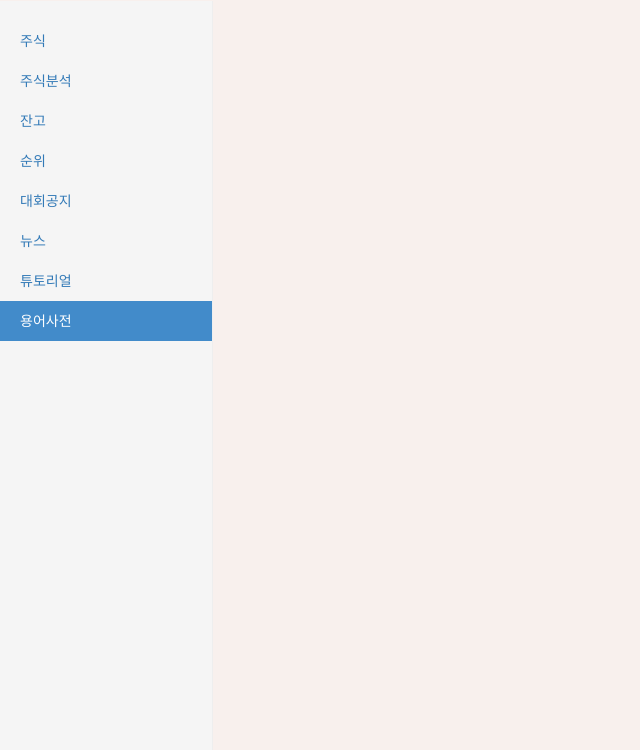
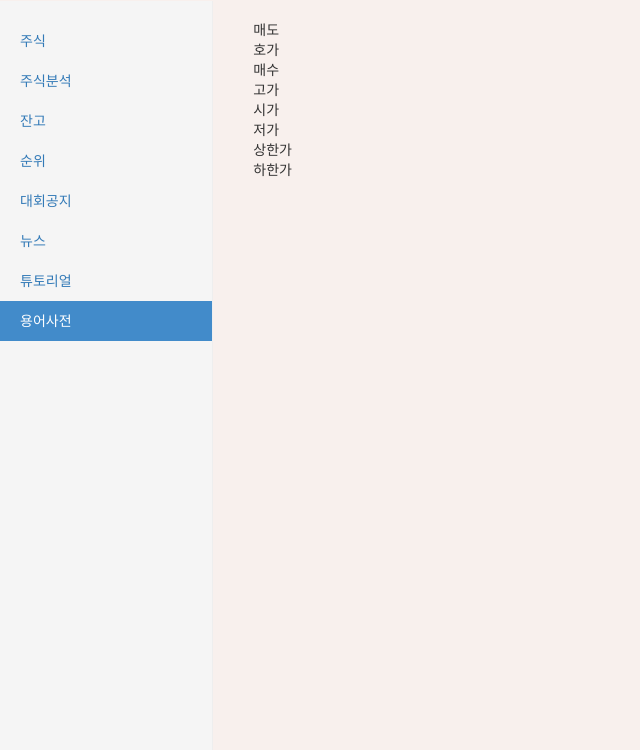
Before and after one commit to myungseokang/bluechip, a Django app: template templates/term/term.html in a window 1280 px wide. Shown: the part 50-800 px from the top of the page, without its empty margins (0-640 px from the left). Run offline with Django 3.2, Linux system fonts and the light colour scheme; the template is opened without the code that fills it: values that come from a table or form of the project are taken from there, others are empty; data comes from the database, SQL or seed files in the repository; parts of the project's set-up code (start-up, migrations or seed data) failed here and were passed over; some libraries are stand-ins or nearby versions.

Commit message:
term.views 오류 수정

```diff
--- a/templates/stock/Balances.html
+++ b/templates/stock/Balances.html
@@ -24,7 +24,7 @@
         <div class="col-sm-9 col-sm-offset-3 col-md-10 col-md-offset-2 main" style="background-color: #F8F0ED;">
             <div class="row">
                 <div class="col-sm-8 blog-main" style="margin-bottom: 30px;">
-                  <div class="blog-post" style="background-color: #fff;">
+                  <div class="blog-post" style="background-color: #fff;" >
                       <h4 class="blog-post-title" style="background-color: #F8F0ED;"><span style="padding-right: 15px;padding-left: 15px;background-color: #fff;padding-top: 10px;padding-bottom: 10px;">보유주식</span></h4>
                         <table class="table table-hover">
                           <thead>
@@ -82,7 +82,7 @@
                                         <td>{{ log_stock.stock.title }}</td>
                                         {% if log_stock.request_flag %}<td>매수</td>{% else %}<td>매도</td>{% endif %}
                                         <td>{{ log_stock.request_price }}</td>
-                                        <td>{{ log_stock.count }}</td>
+                                        <td>{{ log_stock }}</td>
                                         <td>{{ log_stock.total_price }}</td>
                                         {% if log_stock.flag %}<td>체결</td>{% else %}<td>미체결</td>{% endif %}
                                         {% if not log_stock.flag %}
--- a/templates/term/term.html
+++ b/templates/term/term.html
@@ -16,7 +16,16 @@
                   <li><a href="{% url 'tutorial:tutorial_1' %}">튜토리얼</a></li>
                   <li  class="active"><a href="{% url 'term:term' %}">용어사전</a></li>
           </ul>
-        </div>
       </div>
     </div>
+</div>
+<div class="container-fluid">
+    <div class="row">
+        <div class="col-sm-9 col-sm-offset-3 col-md-10 col-md-offset-2 main" style="background-color: #F8F0ED;">
+          {% for term in terms %}
+            {{ term.term }} <br>
+          {% endfor %}
+       </div>
+    </div>
+</div>
 {% endblock %}
--- a/term/views.py
+++ b/term/views.py
@@ -8,4 +8,4 @@ def term(request):
     context = {
         'terms':terms
     }
-    return render(request, 'term/term.html', terms)
+    return render(request, 'term/term.html', context)
```
